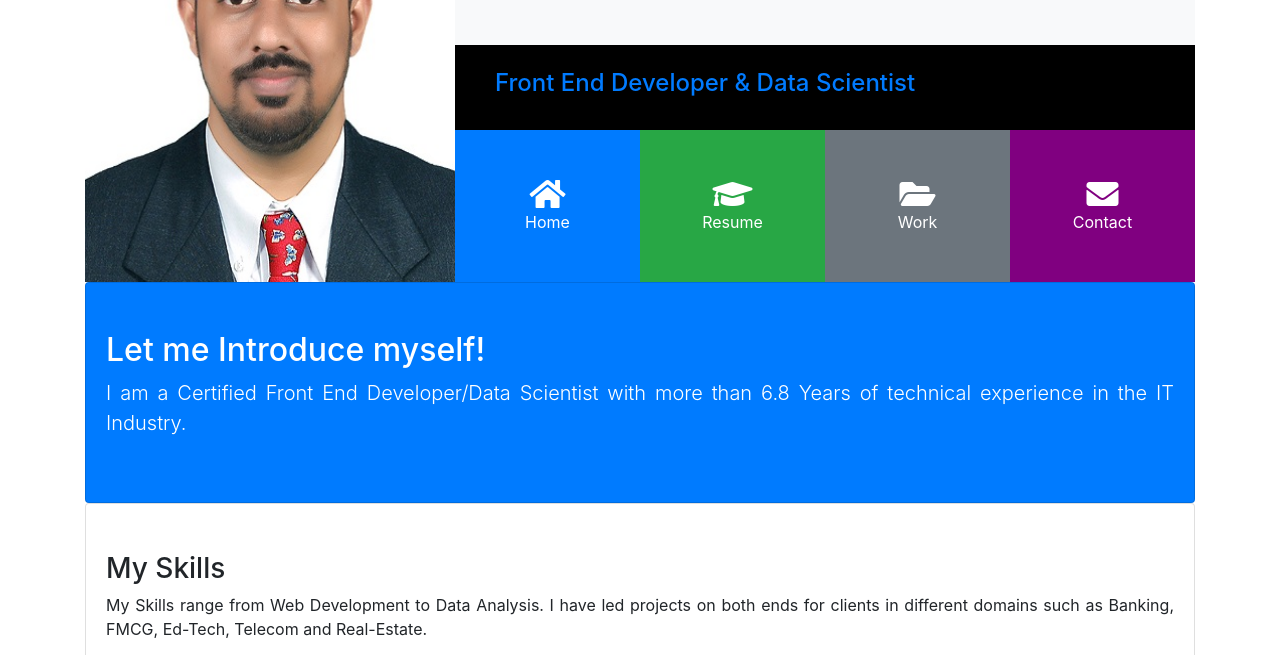
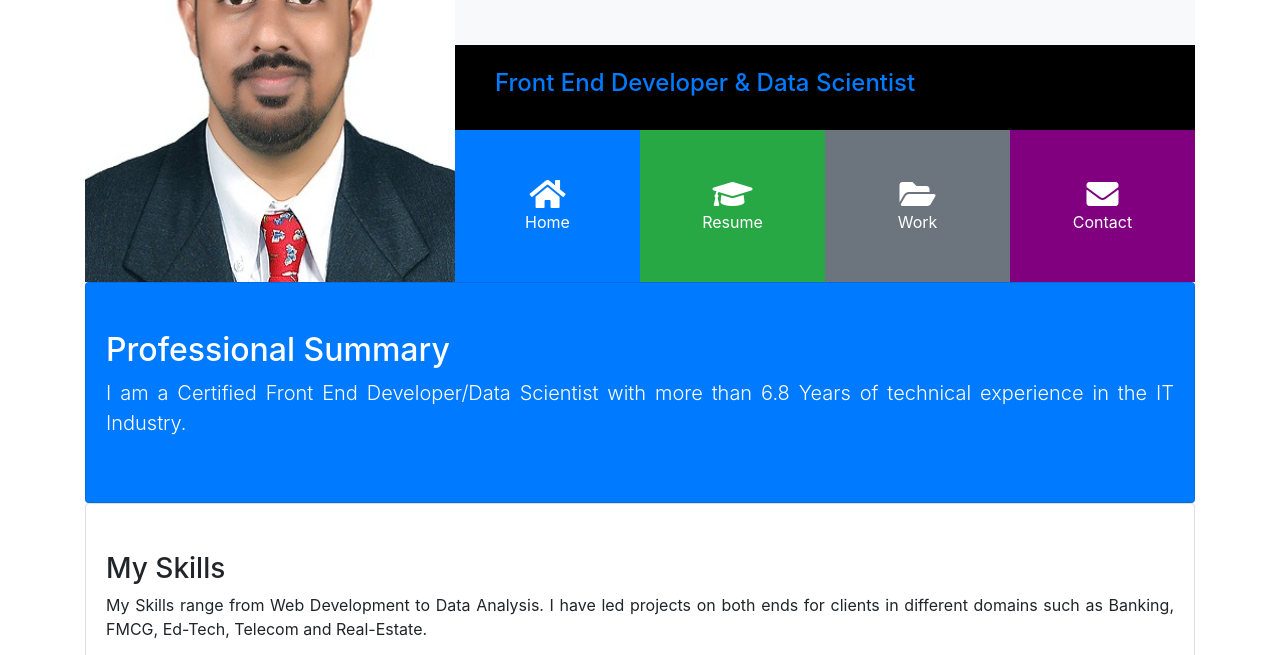
Before and after one commit to akshafmulla/resume, a plain HTML site: page docs/index.html in a window 1280 px wide. Shown: the part 145-800 px from the top of the page. Drawn offline with nearby package versions, Linux system fonts and the light colour scheme; some packages are replaced by stand-ins of ours; a script that the page names is missing.

Commit message:
Update index.html

```diff
--- a/docs/index.html
+++ b/docs/index.html
@@ -80,7 +80,7 @@
         <!-- HOME -->
         <div id="home" class="collapse show">
             <div class="card card-body bg-primary text-white py-5">
-                <h2>Let me Introduce myself!</h2>
+                <h2>Professional Summary</h2>
                 <p class="lead">I am a Certified Front End Developer/Data Scientist with more than 6.8 Years of technical experience in the IT Industry.</p>
             </div>
 
```
